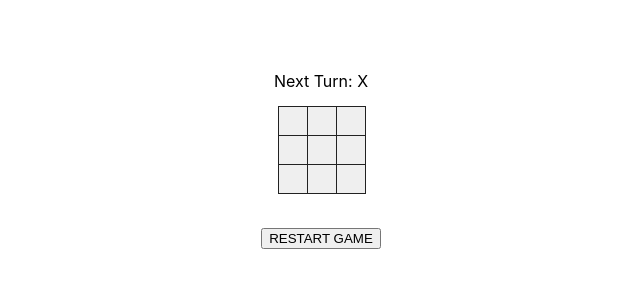
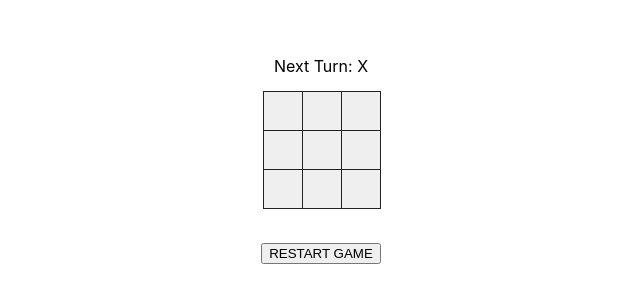
Before and after one commit to glranda/tic-tac-toe, a React (Create React App) app: page / in a window 1280 px wide. Shown: the part 248-550 px from the top of the page, without its empty margins (319-959 px from the left). Built offline with nearby package versions, Linux system fonts and the light colour scheme.

Commit message:
[TTT-12] small styling adjustment

```diff
--- a/src/App.css
+++ b/src/App.css
@@ -14,14 +14,14 @@
   color: #222;
   display: flex;
   float: left;
-  font-size: 20px;
-  height: 30px;
+  font-size: 25px;
+  height: 40px;
   justify-content: center;
   line-height: 0;
   margin-right: -1px;
   margin-top: -1px;
   padding: 5px;
-  width: 30px;
+  width: 40px;
   -webkit-appearance: none;
 }
 
```
